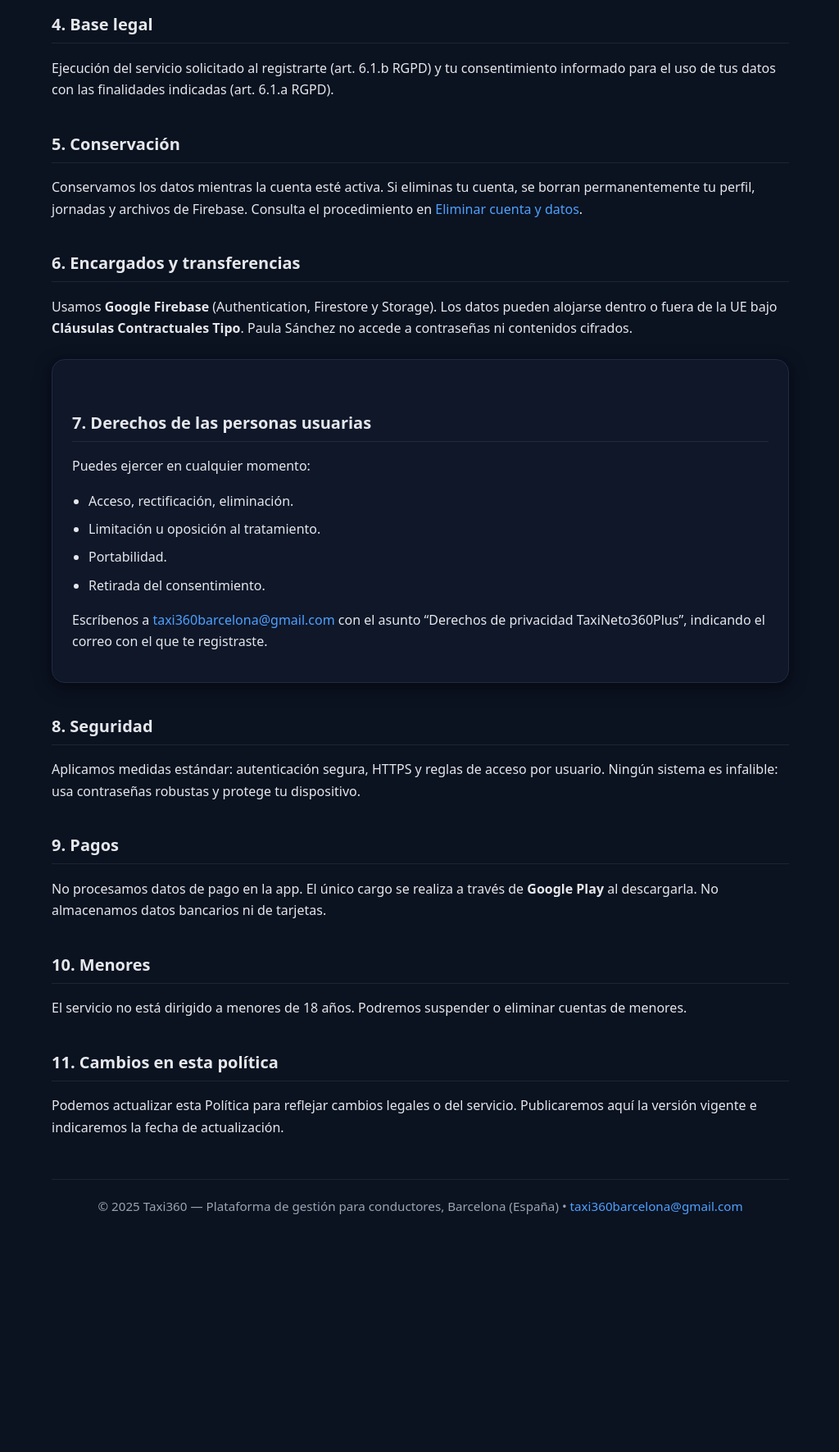
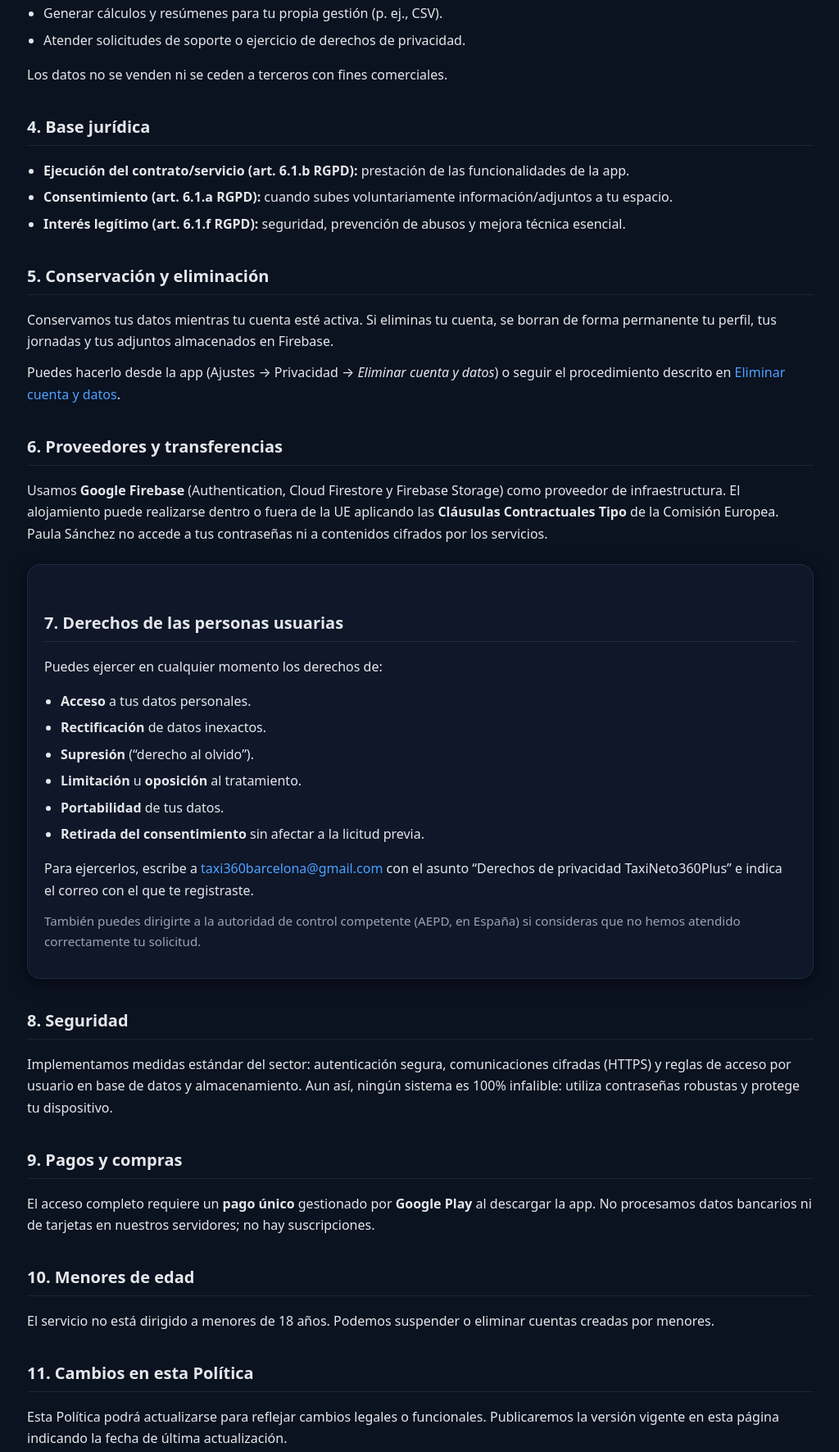
Before and after one commit to pau111000/taxineto360Plus-web, a plain HTML site: page docs/privacidad-taxineto360plus.html in a window 1280 px wide. Shown: the part 735-2506 px from the top of the page at 82% size, without its empty margins (127-1151 px from the left). Before the commit the page ends 2269 px from the top, so only its background shows below. Drawn offline with Linux system fonts and the light colour scheme.

Commit message:
Update privacidad-taxineto360plus.html

```diff
--- a/docs/privacidad-taxineto360plus.html
+++ b/docs/privacidad-taxineto360plus.html
@@ -4,7 +4,7 @@
   <meta charset="utf-8" />
   <title>Política de Privacidad — TaxiNeto360Plus</title>
   <meta name="viewport" content="width=device-width, initial-scale=1" />
-  <meta name="description" content="Política de Privacidad de TaxiNeto360Plus: qué datos tratamos, con qué finalidad, base legal, conservación, derechos y contacto." />
+  <meta name="description" content="Política de Privacidad de TaxiNeto360Plus: qué datos tratamos, para qué los usamos, base legal, conservación, seguridad, derechos y contacto." />
   <meta name="robots" content="noindex" />
   <style>
     :root{
@@ -17,26 +17,25 @@
       --radius:16px;
       --shadow:0 6px 22px rgba(0,0,0,.35), 0 2px 6px rgba(0,0,0,.25);
     }
-
     body{
-      font-family:system-ui,-apple-system,Segoe UI,Roboto,Ubuntu,Cantarell,Helvetica,Arial,sans-serif;
       margin:0;
       background:var(--bg);
       color:var(--fg);
+      font-family:system-ui,-apple-system,Segoe UI,Roboto,Ubuntu,Cantarell,Helvetica,Arial,sans-serif;
       line-height:1.65;
     }
-
-    .wrap{max-width:900px;margin:50px auto;padding:0 20px;}
-    h1{font-size:clamp(1.6rem,3vw,2.3rem);margin:0 0 10px 0;}
-    h2{font-size:1.25rem;margin-top:36px;border-bottom:1px solid rgba(255,255,255,.08);padding-bottom:6px;}
+    main.wrap{max-width:960px;margin:50px auto;padding:0 20px;}
+    h1{font-size:clamp(1.6rem,3vw,2.3rem);margin:0 0 10px;}
+    h2{font-size:1.25rem;margin-top:34px;border-bottom:1px solid rgba(255,255,255,.08);padding-bottom:6px;}
     p{margin:12px 0;}
     ul{padding-left:20px;}
-    li{margin-bottom:8px;}
+    li{margin:6px 0;}
     a{color:var(--accent);text-decoration:none;}
     a:hover{text-decoration:underline;}
     .meta{color:var(--muted);margin-bottom:28px;}
-    .card{background:var(--card);border:1px solid var(--border);border-radius:var(--radius);box-shadow:var(--shadow);padding:24px;margin:24px 0;}
-    footer{margin-top:50px;padding-top:20px;border-top:1px solid rgba(255,255,255,.08);text-align:center;color:var(--muted);font-size:.95rem;}
+    .note{color:var(--muted);font-size:.95rem;}
+    .card{background:var(--card);border:1px solid var(--border);border-radius:var(--radius);box-shadow:var(--shadow);padding:20px;margin:24px 0;}
+    footer{margin-top:42px;padding-top:18px;border-top:1px solid rgba(255,255,255,.08);text-align:center;color:var(--muted);font-size:.95rem;}
   </style>
 </head>
 <body>
@@ -54,102 +53,119 @@
       <p>
         La responsable del tratamiento es <strong>Paula Sánchez</strong>, desarrolladora independiente y creadora de
         <strong>TaxiNeto360Plus</strong>, con residencia en Barcelona (España).
-        Contacto: <a href="mailto:taxi360barcelona@gmail.com">taxi360barcelona@gmail.com</a>.
+        Puedes contactar en <a href="mailto:taxi360barcelona@gmail.com">taxi360barcelona@gmail.com</a>.
       </p>
     </section>
 
     <section>
-      <h2>2. Datos personales tratados</h2>
-      <p>La app gestiona únicamente los datos mínimos necesarios para funcionar:</p>
+      <h2>2. Datos personales que tratamos</h2>
+      <p>La aplicación gestiona únicamente los datos mínimos necesarios para su funcionamiento:</p>
       <ul>
-        <li><strong>Cuenta:</strong> correo y contraseña (Firebase Authentication).</li>
-        <li><strong>Uso de la app:</strong> jornadas, importes, propinas, porcentajes, notas (Cloud Firestore).</li>
-        <li><strong>Adjuntos:</strong> imágenes de cierres/tickets (Firebase Storage).</li>
+        <li><strong>Cuenta de acceso:</strong> correo electrónico y contraseña (gestionados por Firebase Authentication).</li>
+        <li><strong>Datos de uso que introduces:</strong> jornadas, importes, propinas, porcentajes, notas (Cloud Firestore).</li>
+        <li><strong>Adjuntos opcionales:</strong> imágenes de cierres/tickets (Firebase Storage).</li>
       </ul>
-      <p>
-        <strong>No</strong> recopilamos ubicación, contactos, ni identificadores publicitarios.
-        <strong>No</strong> usamos analítica, rastreadores ni anuncios.
+      <p class="note">
+        No recopilamos ubicación, contactos, identificadores publicitarios ni otros datos sensibles.
+        No utilizamos analítica, cookies de seguimiento, SDKs de publicidad ni perfiles de comportamiento.
       </p>
     </section>
 
     <section>
-      <h2>3. Finalidad</h2>
+      <h2>3. Finalidades del tratamiento</h2>
+      <ul>
+        <li>Permitir el registro e inicio de sesión del usuario.</li>
+        <li>Guardar y sincronizar las jornadas y documentos que introduces.</li>
+        <li>Generar cálculos y resúmenes para tu propia gestión (p. ej., CSV).</li>
+        <li>Atender solicitudes de soporte o ejercicio de derechos de privacidad.</li>
+      </ul>
+      <p>Los datos no se venden ni se ceden a terceros con fines comerciales.</p>
+    </section>
+
+    <section>
+      <h2>4. Base jurídica</h2>
+      <ul>
+        <li><strong>Ejecución del contrato/servicio (art. 6.1.b RGPD):</strong> prestación de las funcionalidades de la app.</li>
+        <li><strong>Consentimiento (art. 6.1.a RGPD):</strong> cuando subes voluntariamente información/adjuntos a tu espacio.</li>
+        <li><strong>Interés legítimo (art. 6.1.f RGPD):</strong> seguridad, prevención de abusos y mejora técnica esencial.</li>
+      </ul>
+    </section>
+
+    <section>
+      <h2>5. Conservación y eliminación</h2>
       <p>
-        Prestar el servicio: permitir que gestiones tu cuenta y registres tus jornadas y liquidaciones.
-        Los datos no se venden ni se usan con fines comerciales.
+        Conservamos tus datos mientras tu cuenta esté activa. Si eliminas tu cuenta, se borran de forma permanente tu perfil,
+        tus jornadas y tus adjuntos almacenados en Firebase.
+      </p>
+      <p>
+        Puedes hacerlo desde la app (Ajustes → Privacidad → <em>Eliminar cuenta y datos</em>) o seguir
+        el procedimiento descrito en <a href="eliminar-cuenta-taxineto360plus.html">Eliminar cuenta y datos</a>.
       </p>
     </section>
 
     <section>
-      <h2>4. Base legal</h2>
+      <h2>6. Proveedores y transferencias</h2>
       <p>
-        Ejecución del servicio solicitado al registrarte (art. 6.1.b RGPD) y tu consentimiento informado
-        para el uso de tus datos con las finalidades indicadas (art. 6.1.a RGPD).
-      </p>
-    </section>
-
-    <section>
-      <h2>5. Conservación</h2>
-      <p>
-        Conservamos los datos mientras la cuenta esté activa.
-        Si eliminas tu cuenta, se borran permanentemente tu perfil, jornadas y archivos de Firebase.
-        Consulta el procedimiento en <a href="eliminar-cuenta-taxineto360plus.html">Eliminar cuenta y datos</a>.
-      </p>
-    </section>
-
-    <section>
-      <h2>6. Encargados y transferencias</h2>
-      <p>
-        Usamos <strong>Google Firebase</strong> (Authentication, Firestore y Storage). Los datos pueden alojarse dentro o fuera de la UE bajo
-        <strong>Cláusulas Contractuales Tipo</strong>. Paula Sánchez no accede a contraseñas ni contenidos cifrados.
+        Usamos <strong>Google Firebase</strong> (Authentication, Cloud Firestore y Firebase Storage) como proveedor de infraestructura.
+        El alojamiento puede realizarse dentro o fuera de la UE aplicando las <strong>Cláusulas Contractuales Tipo</strong> de la Comisión Europea.
+        Paula Sánchez no accede a tus contraseñas ni a contenidos cifrados por los servicios.
       </p>
     </section>
 
     <section class="card">
       <h2>7. Derechos de las personas usuarias</h2>
-      <p>Puedes ejercer en cualquier momento:</p>
+      <p>Puedes ejercer en cualquier momento los derechos de:</p>
       <ul>
-        <li>Acceso, rectificación, eliminación.</li>
-        <li>Limitación u oposición al tratamiento.</li>
-        <li>Portabilidad.</li>
-        <li>Retirada del consentimiento.</li>
+        <li><strong>Acceso</strong> a tus datos personales.</li>
+        <li><strong>Rectificación</strong> de datos inexactos.</li>
+        <li><strong>Supresión</strong> (“derecho al olvido”).</li>
+        <li><strong>Limitación</strong> u <strong>oposición</strong> al tratamiento.</li>
+        <li><strong>Portabilidad</strong> de tus datos.</li>
+        <li><strong>Retirada del consentimiento</strong> sin afectar a la licitud previa.</li>
       </ul>
       <p>
-        Escríbenos a <a href="mailto:taxi360barcelona@gmail.com">taxi360barcelona@gmail.com</a> con el asunto
-        “Derechos de privacidad TaxiNeto360Plus”, indicando el correo con el que te registraste.
+        Para ejercerlos, escribe a <a href="mailto:taxi360barcelona@gmail.com">taxi360barcelona@gmail.com</a>
+        con el asunto “Derechos de privacidad TaxiNeto360Plus” e indica el correo con el que te registraste.
+      </p>
+      <p class="note">
+        También puedes dirigirte a la autoridad de control competente (AEPD, en España) si consideras que no hemos atendido
+        correctamente tu solicitud.
       </p>
     </section>
 
     <section>
       <h2>8. Seguridad</h2>
       <p>
-        Aplicamos medidas estándar: autenticación segura, HTTPS y reglas de acceso por usuario.
-        Ningún sistema es infalible: usa contraseñas robustas y protege tu dispositivo.
+        Implementamos medidas estándar del sector: autenticación segura, comunicaciones cifradas (HTTPS) y reglas de acceso
+        por usuario en base de datos y almacenamiento. Aun así, ningún sistema es 100% infalible: utiliza contraseñas robustas
+        y protege tu dispositivo.
       </p>
     </section>
 
     <section>
-      <h2>9. Pagos</h2>
+      <h2>9. Pagos y compras</h2>
       <p>
-        No procesamos datos de pago en la app. El único cargo se realiza a través de <strong>Google Play</strong>
-        al descargarla. No almacenamos datos bancarios ni de tarjetas.
+        El acceso completo requiere un <strong>pago único</strong> gestionado por <strong>Google Play</strong> al descargar la app.
+        No procesamos datos bancarios ni de tarjetas en nuestros servidores; no hay suscripciones.
       </p>
     </section>
 
     <section>
-      <h2>10. Menores</h2>
-      <p>El servicio no está dirigido a menores de 18 años. Podremos suspender o eliminar cuentas de menores.</p>
+      <h2>10. Menores de edad</h2>
+      <p>
+        El servicio no está dirigido a menores de 18 años. Podemos suspender o eliminar cuentas creadas por menores.
+      </p>
     </section>
 
     <section>
-      <h2>11. Cambios en esta política</h2>
+      <h2>11. Cambios en esta Política</h2>
       <p>
-        Podemos actualizar esta Política para reflejar cambios legales o del servicio. Publicaremos aquí la versión vigente
-        e indicaremos la fecha de actualización.
+        Esta Política podrá actualizarse para reflejar cambios legales o funcionales. Publicaremos la versión vigente en esta página
+        indicando la fecha de última actualización.
       </p>
     </section>
 
-     <footer>
+    <footer>
       © 2025 Taxi360 — Plataforma de gestión para conductores, Barcelona (España) •
       <a href="mailto:taxi360barcelona@gmail.com">taxi360barcelona@gmail.com</a>
     </footer>
```
